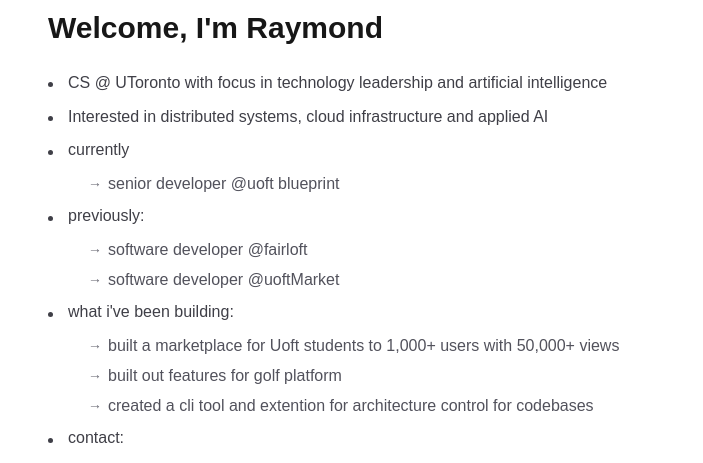
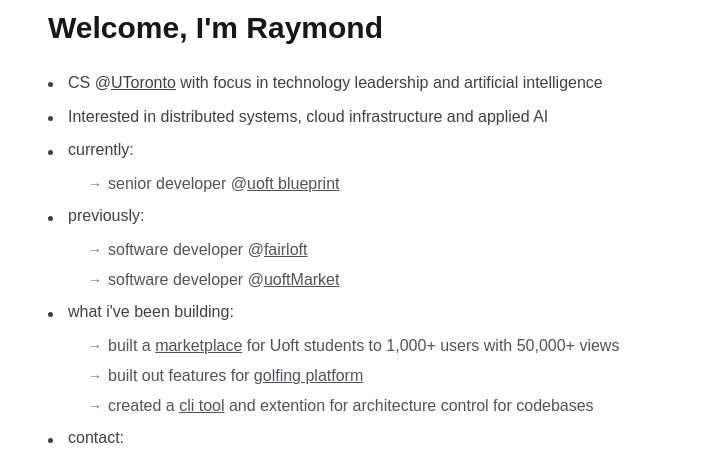
Before and after one commit to RaymondC-tech/v2, a Next.js app: page / in a window 1280 px wide. Shown: the part 147-610 px from the top of the page, without its empty margins (288-991 px from the left). Built offline with nearby package versions, Linux system fonts and the light colour scheme.

Commit message:
chore: update links and underlines

```diff
--- a/app/page.tsx
+++ b/app/page.tsx
@@ -10,7 +10,7 @@
           <li className="group flex items-start gap-3 pl-5 relative transition-all duration-200 hover:opacity-80">
             <div className="absolute left-0 top-[12px] w-[5px] h-[5px] rounded-full bg-zinc-700 dark:bg-zinc-300 transform transition-all duration-200 group-hover:bg-zinc-900 dark:group-hover:bg-zinc-100 group-hover:w-[6px] group-hover:h-[6px]" />
             <span className="text-zinc-700 dark:text-zinc-300 leading-relaxed">
-              CS @ UToronto with focus in technology leadership and artificial intelligence
+              CS @<Link href="https://www.utoronto.ca/" target="_blank" rel="noopener noreferrer" className="underline">UToronto</Link> with focus in technology leadership and artificial intelligence
             </span>
           </li>
 
@@ -24,12 +24,12 @@
           <li className="group flex flex-col gap-2.5 pl-5 relative transition-all duration-200 hover:opacity-80">
             <div className="absolute left-0 top-[12px] w-[5px] h-[5px] rounded-full bg-zinc-700 dark:bg-zinc-300 transform transition-all duration-200 group-hover:bg-zinc-900 dark:group-hover:bg-zinc-100 group-hover:w-[6px] group-hover:h-[6px]" />
             <span className="text-zinc-700 dark:text-zinc-300 font-medium not-italic">
-              currently
+              currently:
             </span>
             <ul className="grid gap-1.5 pl-5">
               <li className="relative pl-5 transition-opacity duration-200 hover:opacity-70">
                 <span className="absolute left-0 top-0 text-zinc-500 dark:text-zinc-400 text-sm">→</span>
-                <span className="text-zinc-600 dark:text-zinc-400">senior developer @uoft blueprint</span>
+                <span className="text-zinc-600 dark:text-zinc-400">senior developer @<Link href="https://uoftblueprint.org/" target="_blank" rel="noopener noreferrer" className="underline">uoft blueprint</Link></span>
               </li>
             </ul>
           </li>
@@ -42,11 +42,11 @@
             <ul className="grid gap-1.5 pl-5">
               <li className="relative pl-5 transition-opacity duration-200 hover:opacity-70">
                 <span className="absolute left-0 top-0 text-zinc-500 dark:text-zinc-400 text-sm">→</span>
-                <span className="text-zinc-600 dark:text-zinc-400">software developer @fairloft</span>
+                <span className="text-zinc-600 dark:text-zinc-400">software developer @<Link href="https://fairloftgolf.com/" target="_blank" rel="noopener noreferrer" className="underline">fairloft</Link></span>
               </li>
               <li className="relative pl-5 transition-opacity duration-200 hover:opacity-70">
                 <span className="absolute left-0 top-0 text-zinc-500 dark:text-zinc-400 text-sm">→</span>
-                <span className="text-zinc-600 dark:text-zinc-400">software developer @uoftMarket</span>
+                <span className="text-zinc-600 dark:text-zinc-400">software developer @<Link href="https://uoftmarket.com/" target="_blank" rel="noopener noreferrer" className="underline">uoftMarket</Link></span>
               </li>
 
             </ul>
@@ -60,15 +60,15 @@
             <ul className="grid gap-1.5 pl-5">
               <li className="relative pl-5 transition-opacity duration-200 hover:opacity-70">
                 <span className="absolute left-0 top-0 text-zinc-500 dark:text-zinc-400 text-sm">→</span>
-                <span className="text-zinc-600 dark:text-zinc-400">built a marketplace for Uoft students to 1,000+ users with 50,000+ views</span>
+                <span className="text-zinc-600 dark:text-zinc-400">built a <Link href="https://uoftmarket.com/" target="_blank" rel="noopener noreferrer" className="underline">marketplace</Link> for Uoft students to 1,000+ users with 50,000+ views</span>
               </li>
               <li className="relative pl-5 transition-opacity duration-200 hover:opacity-70">
                 <span className="absolute left-0 top-0 text-zinc-500 dark:text-zinc-400 text-sm">→</span>
-                <span className="text-zinc-600 dark:text-zinc-400">built out features for golf platform</span>
+                <span className="text-zinc-600 dark:text-zinc-400">built out features for <Link href="https://fairloftgolf.com/" target="_blank" rel="noopener noreferrer" className="underline">golfing platform</Link></span>
               </li>
               <li className="relative pl-5 transition-opacity duration-200 hover:opacity-70">
                 <span className="absolute left-0 top-0 text-zinc-500 dark:text-zinc-400 text-sm">→</span>
-                <span className="text-zinc-600 dark:text-zinc-400">created a cli tool and extention for architecture control for codebases </span>
+                <span className="text-zinc-600 dark:text-zinc-400">created a <Link href="https://github.com/qiuethan/archctl" target="_blank" rel="noopener noreferrer" className="underline">cli tool</Link> and extention for architecture control for codebases</span>
               </li>
 
             </ul>
@@ -82,25 +82,25 @@
             <ul className="grid gap-1.5 pl-5">
               <li className="relative pl-5 transition-opacity duration-200 hover:opacity-70">
                 <span className="absolute left-0 top-0 text-zinc-500 dark:text-zinc-400 text-sm">→</span>
-                <Link href="" target="_blank" rel="noopener noreferrer" className="text-zinc-600 dark:text-zinc-400 hover:text-zinc-800 dark:hover:text-zinc-200 underline">
+                <Link href="https://www.linkedin.com/in/rchan49/" target="_blank" rel="noopener noreferrer" className="text-zinc-600 dark:text-zinc-400 hover:text-zinc-800 dark:hover:text-zinc-200 underline">
                   LinkedIn
                 </Link>
               </li>
               <li className="relative pl-5 transition-opacity duration-200 hover:opacity-70">
                 <span className="absolute left-0 top-0 text-zinc-500 dark:text-zinc-400 text-sm">→</span>
-                <Link href="" target="_blank" rel="noopener noreferrer" className="text-zinc-600 dark:text-zinc-400 hover:text-zinc-800 dark:hover:text-zinc-200 underline">
+                <Link href="https://github.com/RaymondC-tech" target="_blank" rel="noopener noreferrer" className="text-zinc-600 dark:text-zinc-400 hover:text-zinc-800 dark:hover:text-zinc-200 underline">
                   GitHub
                 </Link>
               </li>
               <li className="relative pl-5 transition-opacity duration-200 hover:opacity-70">
                 <span className="absolute left-0 top-0 text-zinc-500 dark:text-zinc-400 text-sm">→</span>
-                <Link href="" className="text-zinc-600 dark:text-zinc-400 hover:text-zinc-800 dark:hover:text-zinc-200 underline">
+                <Link href="mailto:raymondch416@gmail.com" className="text-zinc-600 dark:text-zinc-400 hover:text-zinc-800 dark:hover:text-zinc-200 underline">
                   Email
                 </Link>
               </li>
               <li className="relative pl-5 transition-opacity duration-200 hover:opacity-70">
                 <span className="absolute left-0 top-0 text-zinc-500 dark:text-zinc-400 text-sm">→</span>
-                <Link href="" target="_blank" rel="noopener noreferrer" className="text-zinc-600 dark:text-zinc-400 hover:text-zinc-800 dark:hover:text-zinc-200 underline">
+                <Link href="https://github.com/RaymondC-tech/v2" target="_blank" rel="noopener noreferrer" className="text-zinc-600 dark:text-zinc-400 hover:text-zinc-800 dark:hover:text-zinc-200 underline">
                   Repo
                 </Link>
               </li>
@@ -108,6 +108,6 @@
           </li>
         </ul>
       </article>
-    </main>
+      </main>
   );
 }
```
